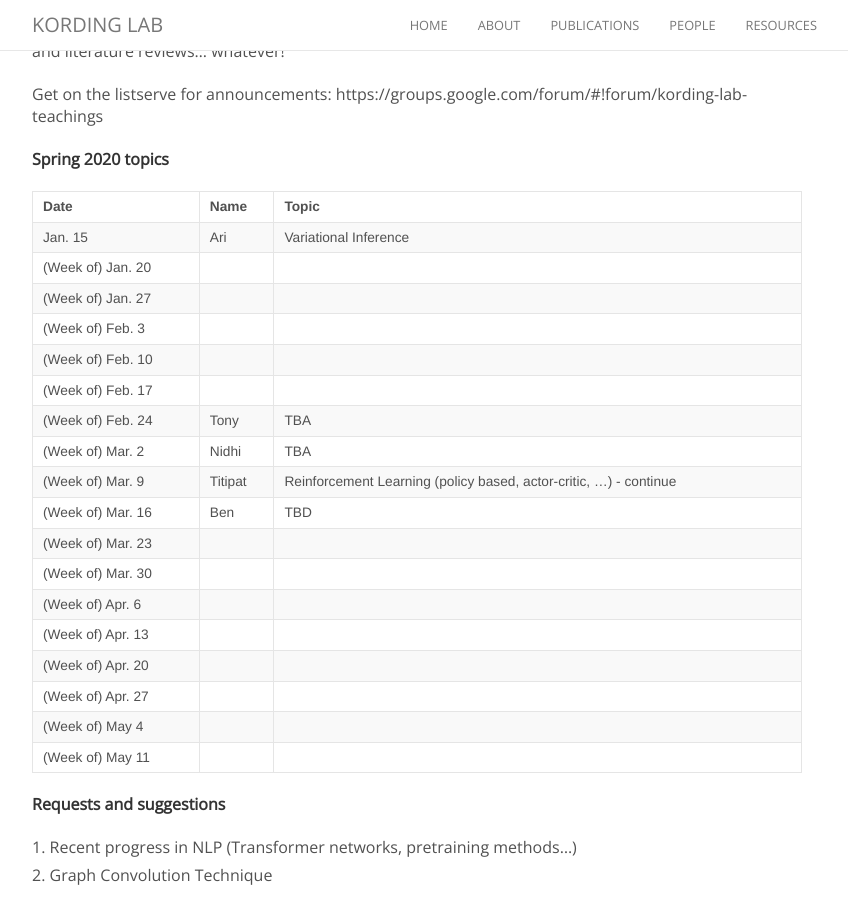
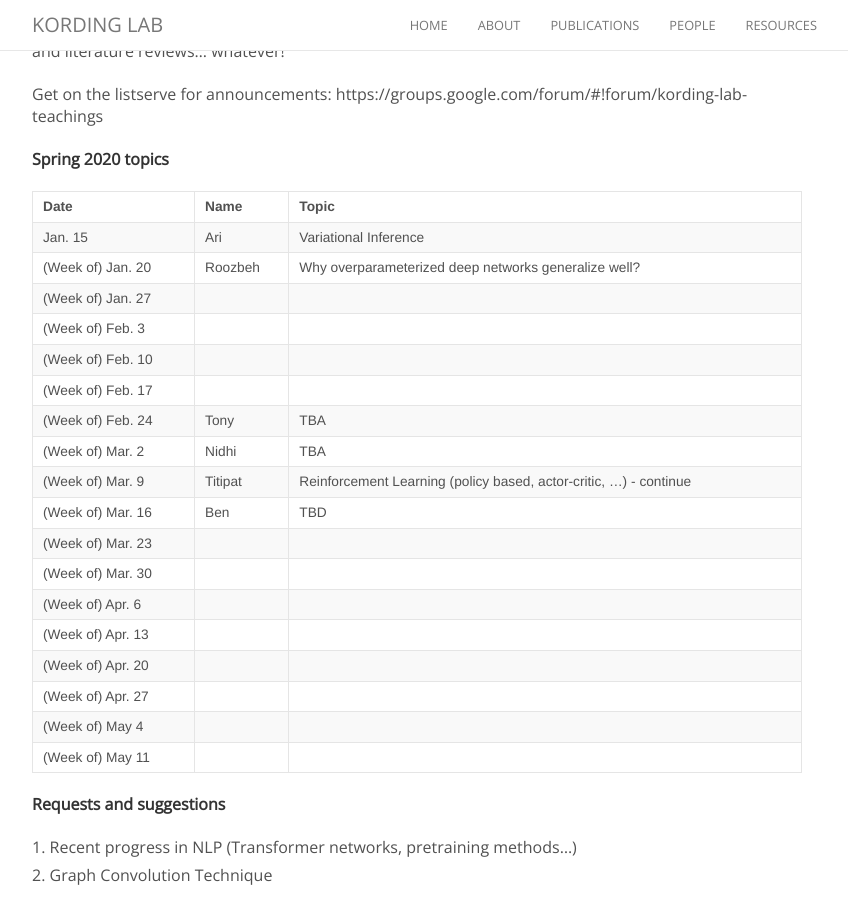
Before and after one commit to KordingLab/KordingLab.github.io, a Jekyll site: the page built from _posts/2018-08-29-upcoming-lab-teaching.md, in a window 1280 px wide and 900 px high, scrolled down 300 px. Shown: the whole window, without its empty margins (223-1071 px from the left). Built offline with Jekyll 4.4.1, drawn with Linux system fonts in a browser that asks for light colours; nearby versions of some CDN libraries; comment, search, counter and statistics services are not loaded.

Commit message:
Update 2018-08-29-upcoming-lab-teaching.md

```diff
--- a/_posts/2018-08-29-upcoming-lab-teaching.md
+++ b/_posts/2018-08-29-upcoming-lab-teaching.md
@@ -19,7 +19,7 @@ Get on the listserve for announcements: https://groups.google.com/forum/#!forum/
 | Date | Name | Topic |
 |------|------|-------|
 | Jan. 15 | Ari | Variational Inference |
-| (Week of) Jan. 20 | | |
+| (Week of) Jan. 20 | Roozbeh | Why overparameterized deep networks generalize well? |
 | (Week of) Jan. 27 | | |
 | (Week of) Feb. 3 | | |
 | (Week of) Feb. 10 | | |
```
